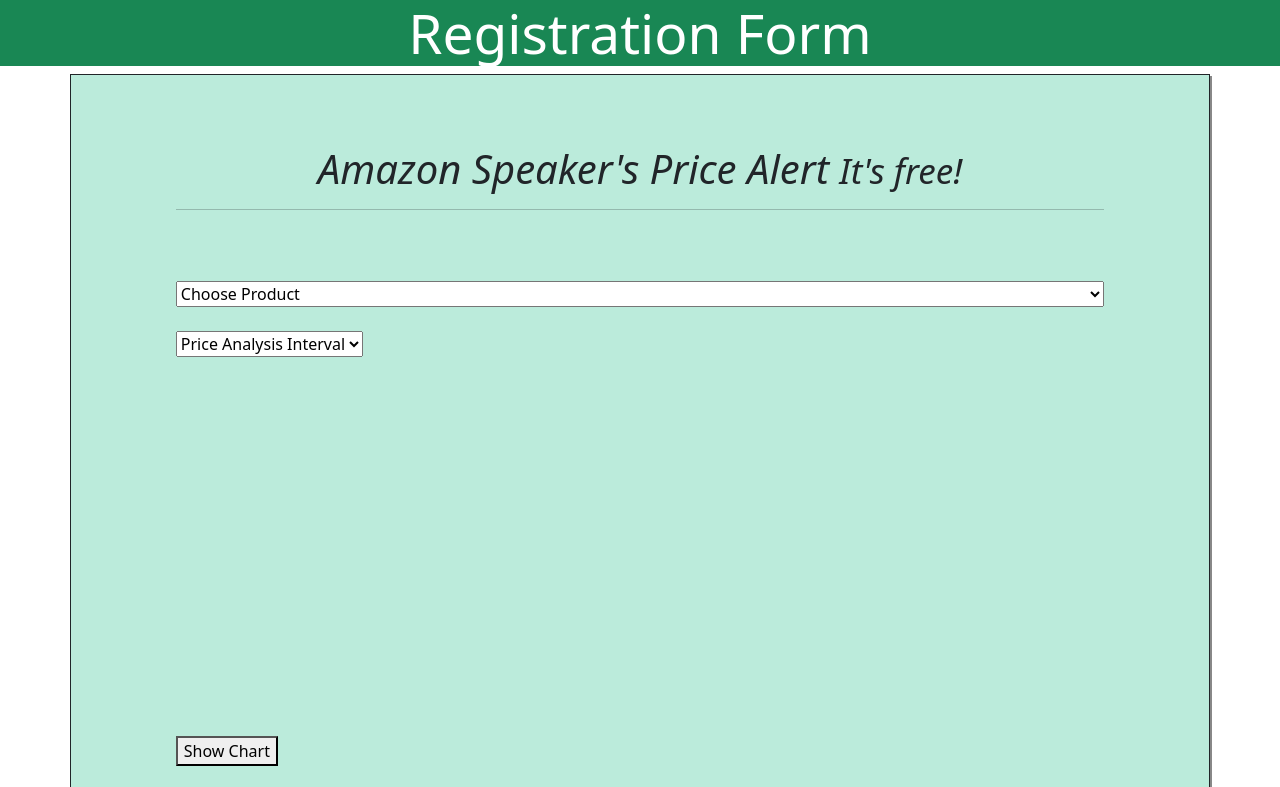
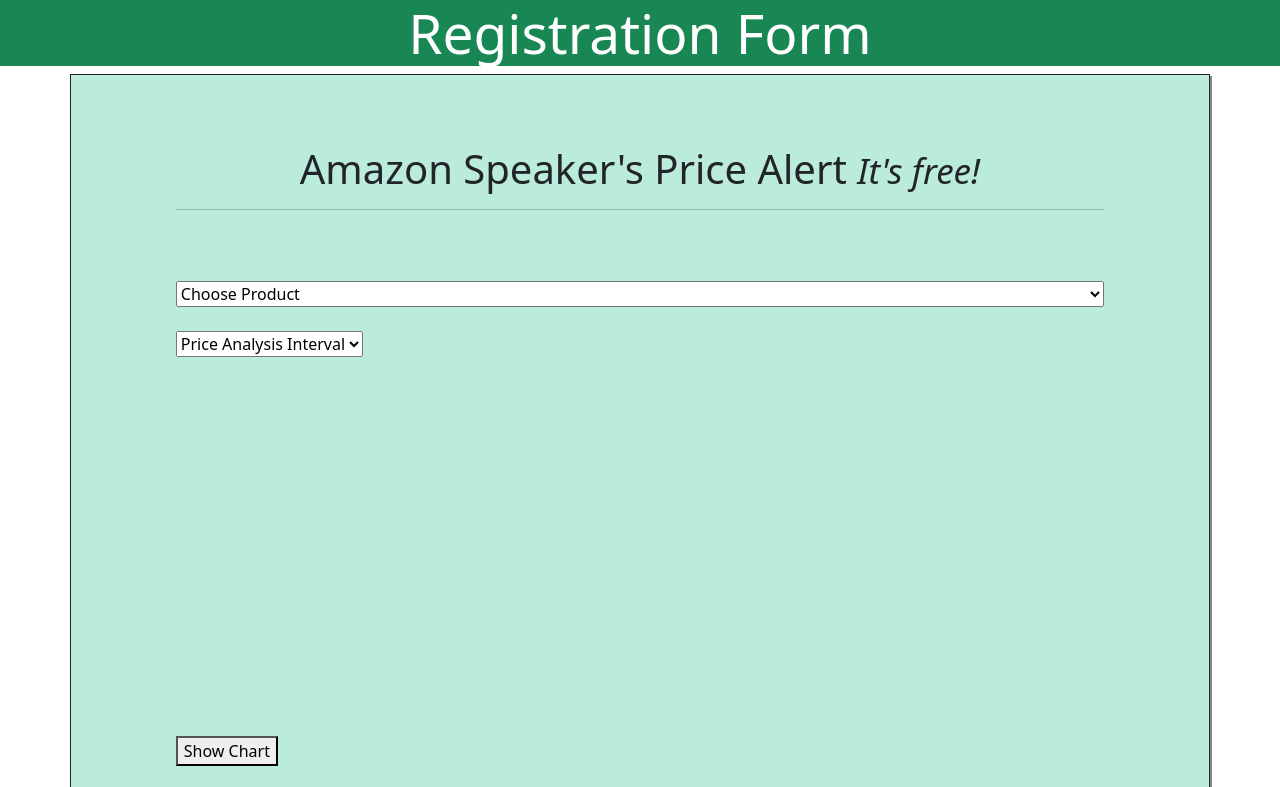
Before and after one commit to Dev2108/amazon_reg.form, a plain HTML site: page index.html in a window 1280 px wide. Shown: the top 787 px of the page. Drawn offline with nearby package versions, Linux system fonts and the light colour scheme; no server answers.

Commit message:
Update index.html

```diff
--- a/index.html
+++ b/index.html
@@ -14,7 +14,7 @@
 
 		<div class="col-lg-10 m-auto d-block">
       <div class=""style="margin-top: 5%;">
-        <h3 class="text-center"style="font-size: 40px;" ><i>Amazon Speaker's Price Alert <small>It's free!</small></i></h3>
+        <h3 class="text-center"style="font-size: 40px;" >Amazon Speaker's Price Alert <small><i>It's free!</i></small></h3>
 	      <hr>
        </div>
        <div class="" style="margin-top: 5%;" >
```
